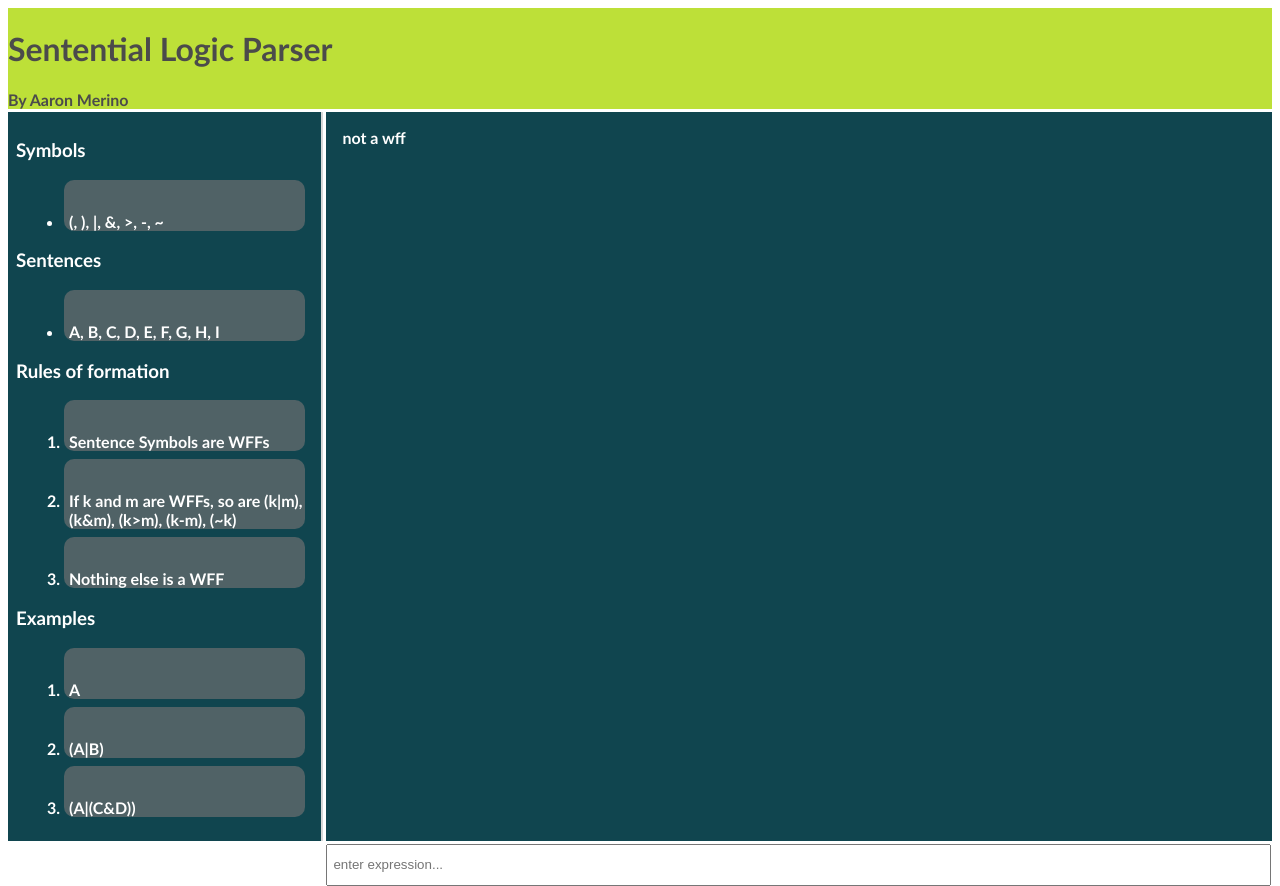
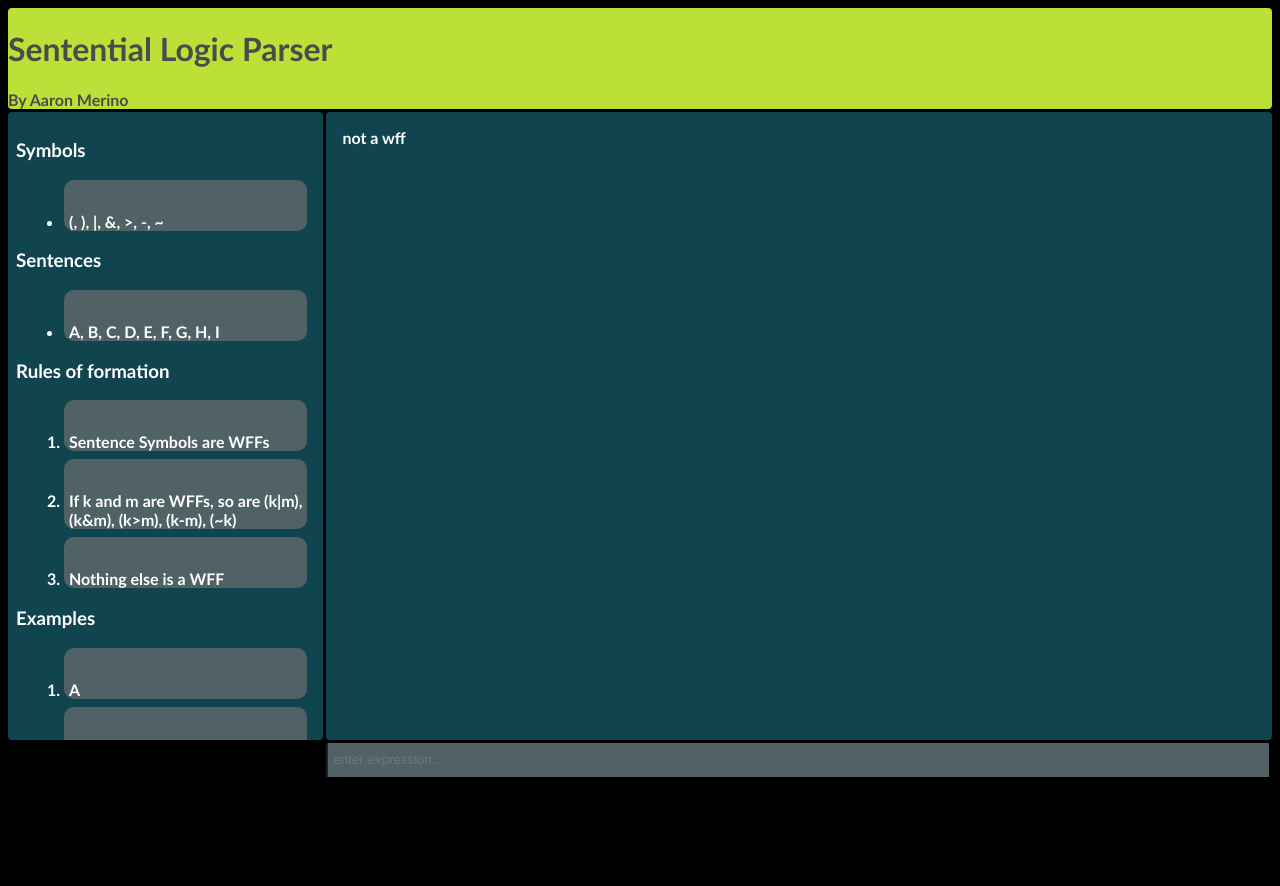
Before and after one commit to aaronmerino/sentential-parser, a React app: page / in a window 1280 px wide. After the commit the page ends 800 px from the top, so only its background shows below. Built offline with nearby package versions, Linux system fonts and the light colour scheme.

Commit message:
fixed some overflow with certain components

```diff
--- a/src/style.css
+++ b/src/style.css
@@ -6,11 +6,20 @@
 #A3AB78 */
 
 body {
-  /* height: 100vh; */
-  background-color: white;
+  background-color: rgb(0, 0, 0);
   font-size: 16px;
 }
 
+.App {
+  display: grid;
+  grid-template-columns: 1fr 3fr;
+  /* grid-template-rows: 1fr 1fr 3fr; */
+  margin: 0 auto;
+  height: 95vh;
+  gap: 0.2em;
+  font-family: "Trebuchet MS", "Lucida Grande", "Lucida Sans Unicode", "Lucida Sans", sans-serif;
+  font-weight: bold;
+}
 
 .highlight {
   border-radius: 5px;
@@ -32,6 +41,11 @@ body {
   color: white;
   transition: 0.1s ease-in-out;
 }
+
+.Result li, .Result ul {
+  overflow: auto;
+}
+
 .Result li:hover{
   background-color: #BDE038;
   color: #4b4b4b;
@@ -43,22 +57,13 @@ li {
   background-color: #506266;
   /* height: 100%; */
   margin: 0.5em;
-  overflow-wrap: break-all;
+  overflow-wrap: break-word;
 }
 
-.App {
-  display: grid;
-  grid-template-columns: 1fr 3fr;
-  /* grid-template-rows: 1fr 1fr 3fr; */
-  margin: 0 auto;
-  /* height: 100vh; */
-  gap: 0.2em;
-  font-family: "Trebuchet MS", "Lucida Grande", "Lucida Sans Unicode", "Lucida Sans", sans-serif;
-  font-weight:bold;
-}
 
-.Header .Information .Result .InputExpressionBar {
+.Header, .Information, .Result, .InputExpressionBar {
   min-height: 0px;
+  border-radius: 4px;
 }
 
 .Header {
@@ -75,11 +80,12 @@ li {
 .Information {
   grid-column: 1;
   grid-row: 2;
-  border-right: 2px solid #d8d8d8;
+  /* border-right: 2px solid #d8d8d8; */
   /* border-bottom: 2px solid #BDE038; */
   padding: 0.5em;
   background-color: #10454F;
   color: white;
+  overflow-y: auto;
 }
 
 .InputExpressionBar {
@@ -94,6 +100,11 @@ input {
   height: 95%;
   padding: 5px;
   width: calc(100% - 15px);
+  background-color: #506266;
+  color: white;
+  border-top: 0px;
+  border-bottom: 0px;
+  border-right: 0px;
 }
 
 
@@ -102,9 +113,8 @@ input {
   grid-row: 2;
   padding: 1em;
   background-color: #10454F;
-  /* border-bottom: 2px solid #BDE038; */
   color: white;
-  /* overflow: auto; */
+  overflow-y: scroll;
 }
 
 
```
